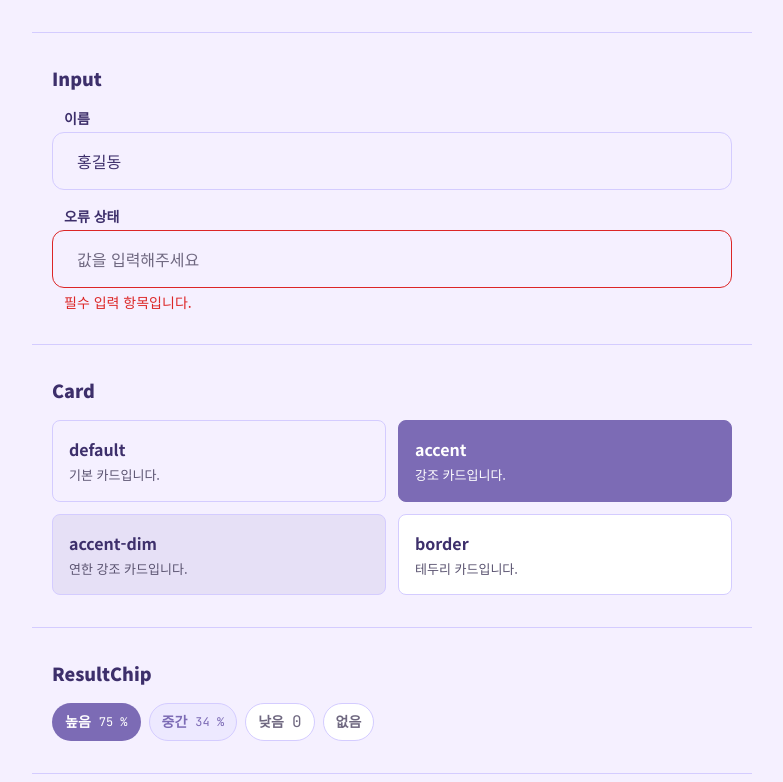
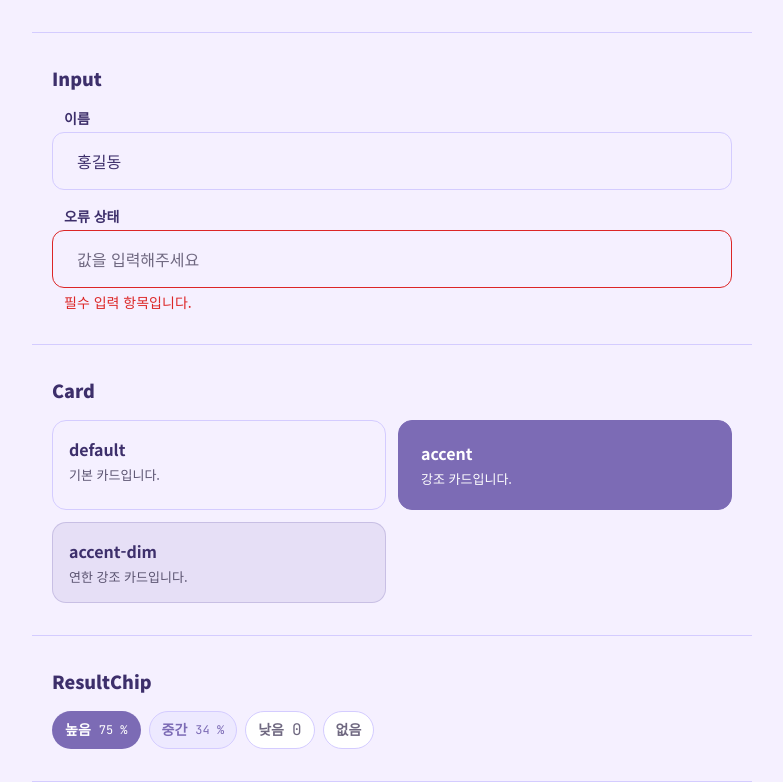
Before and after one commit to bangtori/Mirrow, a Next.js app: page /designSystem in a window 1280 px wide. Shown: the part 1034-1816 px from the top of the page, without its empty margins (248-1031 px from the left). Built offline with nearby package versions, Linux system fonts and the light colour scheme; a web font is replaced by a local one.

Commit message:
refactor: Card 디자인 시스템 반영

```diff
--- a/src/app/(with-footer)/_components/intro/CreatedMirrowCell.tsx
+++ b/src/app/(with-footer)/_components/intro/CreatedMirrowCell.tsx
@@ -10,7 +10,7 @@ export default function CreatedMirrowCell({ mirrow }: { mirrow: MirrowItem }) {
     };
     return (
         <li className=''>
-            <Card variant='border'>
+            <Card variant='default'>
                 <div className='flex flex-col gap-2 md:flex-row md:items-center md:justify-between'>
                     <div className='flex flex-col'>
                         <h3 className='font-black text-lg'>{mirrow.userName}</h3>
--- a/src/app/(with-footer)/_components/intro/CreatedMirrowSection.tsx
+++ b/src/app/(with-footer)/_components/intro/CreatedMirrowSection.tsx
@@ -15,7 +15,7 @@ export default function CreatedMirrowSection({ mirrowList }: { mirrowList: Mirro
         <section className="py-10 px-8 border-b border-border bg-card">
             <p className="text-sm font-bold font-mono text-muted">최근 생성한 Mirrow</p>
             <section className="py-4">
-                {mirrowList.length === 0 ? <Card variant="border">
+                {mirrowList.length === 0 ? <Card variant="default">
                     <p className="text-base font-bold text-accent">아직 만들어진 Mirrow가 없어요.<br />아래에서 나만의 Mirrow를 만들어보세요.</p>
                 </Card> : (
                     <ul className='flex flex-col gap-2'>
--- a/src/app/(without-footer)/view/[testId]/_components/SelectedWordCard.tsx
+++ b/src/app/(without-footer)/view/[testId]/_components/SelectedWordCard.tsx
@@ -9,7 +9,7 @@ type SelectedWordCardProps = {
 export default function SelectedWordCard({ notSharedWords, sharedWords, name }: SelectedWordCardProps) {
     const selectedWords = [...sharedWords, ...notSharedWords];
     return (
-        <Card variant={name ? 'default' : 'border'}>
+        <Card variant="default">
             <p className="text-xs font-bold text-muted mb-2">
                 {name ? `${name}님이 선택한 단어` : "당신이 선택한 단어"}
             </p>
--- a/src/app/designSystem/page.tsx
+++ b/src/app/designSystem/page.tsx
@@ -143,10 +143,6 @@ export default function DesignSystemPage() {
                         <p className="font-bold">accent-dim</p>
                         <p className="text-body-md text-subtext">연한 강조 카드입니다.</p>
                     </Card>
-                    <Card variant="border">
-                        <p className="font-bold">border</p>
-                        <p className="text-body-md text-subtext">테두리 카드입니다.</p>
-                    </Card>
                 </div>
             </Section>
 
--- a/src/components/ui/Card.tsx
+++ b/src/components/ui/Card.tsx
@@ -1,10 +1,15 @@
 
-type Variant = 'default' | 'accent' | 'accent-dim' | 'border';
+type Variant = 'default' | 'accent' | 'accent-dim';
 const colorStyles = {
     default: 'bg-card border-border',
     accent: 'bg-accent border-accent text-white',
-    'accent-dim': 'bg-accent-dim border-border',
-    border: 'bg-white border-border',
+    'accent-dim': 'bg-accent-dim border-accent-border',
+}
+
+const paddingStyles: Record<Variant, string> = {
+    default: 'p-4',
+    accent: 'px-[22px] py-5',
+    'accent-dim': 'p-4',
 }
 
 type CardProps = {
@@ -15,7 +20,7 @@ type CardProps = {
 export default function Card({ children, className, variant = 'default' }: CardProps) {
 
     return (
-        <div className={`flex flex-col gap-1 rounded-lg p-4 border ${className ?? ''} ${colorStyles[variant]}`}>
+        <div className={`flex flex-col gap-1 rounded-card border ${paddingStyles[variant]} ${className ?? ''} ${colorStyles[variant]}`}>
             {children}
         </div>
     )
```
